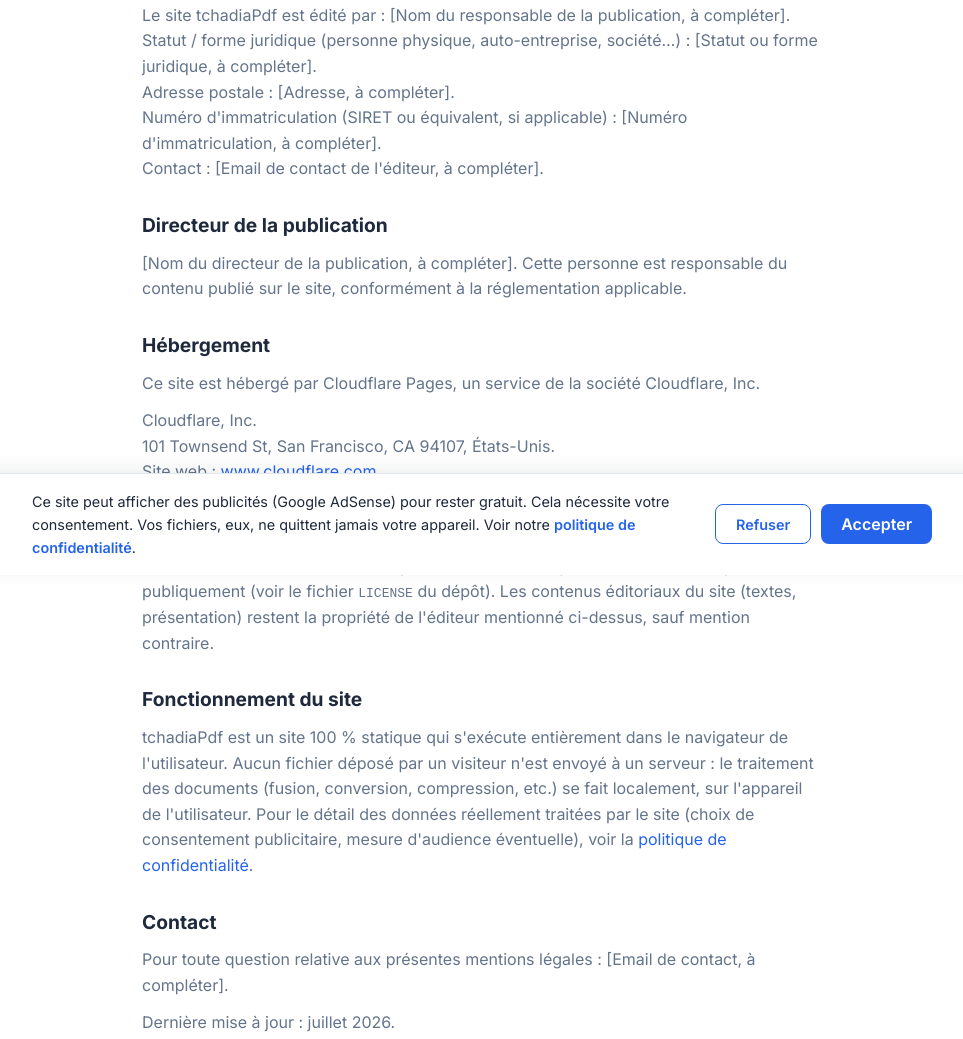
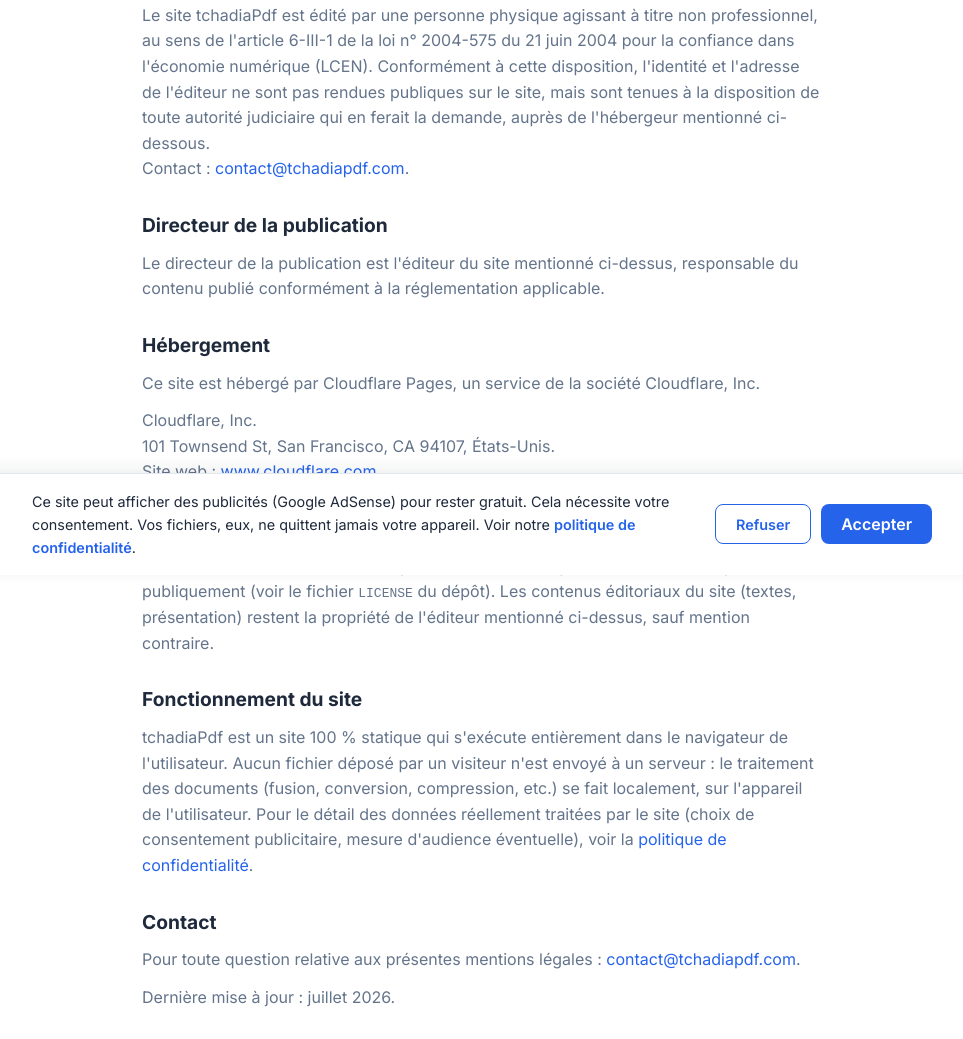
Before and after one commit to YOSO98/tchadiaPDF, a website: page mentions-legales.html in a window 1280 px wide. Shown: the part 225-1264 px from the top of the page, without its empty margins (158-1121 px from the left). Drawn offline with Linux system fonts and the light colour scheme.

Commit message:
fix: complete les mentions legales (identite editeur, LCEN art. 6-III-1)
Remplace les 5 champs '[a completer]' restants (nom, statut, adresse,
SIRET, email de contact) par la disposition legale prevue exactement
pour ce cas : editeur personne physique agissant a titre non
professionnel (LCEN art. 6-III-1), identite non rendue publique mais
tenue a la disposition de toute autorite judiciaire aupres de
l'hebergeur. Choix fait explicitement par le proprietaire du site,
apres l'avoir prevenu que la presence de publicite sur le site rend
la qualification juridique 'non professionnel' non garantie a 100% de
ma part (question de droit, pas technique) : il a choisi de proceder
avec la formule standard plutot que de rester bloque sur des
placeholders visibles publiquement.

Email de contact : contact@tchadiapdf.com (deja utilise publiquement
sur a-propos.html, pas une nouvelle information sensible).

Plus aucune occurrence de '[a completer]' sur le site (verifie par
recherche globale). npm run check-style et npm test (16/16) passent.

```diff
--- a/mentions-legales.html
+++ b/mentions-legales.html
@@ -53,17 +53,20 @@
 
   <h2>Éditeur du site</h2>
   <p>
-    Le site tchadiaPdf est édité par : [Nom du responsable de la publication, à compléter].<br>
-    Statut / forme juridique (personne physique, auto-entreprise, société…) : [Statut ou forme juridique, à compléter].<br>
-    Adresse postale : [Adresse, à compléter].<br>
-    Numéro d'immatriculation (SIRET ou équivalent, si applicable) : [Numéro d'immatriculation, à compléter].<br>
-    Contact : [Email de contact de l'éditeur, à compléter].
+    Le site tchadiaPdf est édité par une personne physique agissant à titre
+    non professionnel, au sens de l'article 6-III-1 de la loi n° 2004-575 du
+    21 juin 2004 pour la confiance dans l'économie numérique (LCEN).
+    Conformément à cette disposition, l'identité et l'adresse de l'éditeur
+    ne sont pas rendues publiques sur le site, mais sont tenues à la
+    disposition de toute autorité judiciaire qui en ferait la demande,
+    auprès de l'hébergeur mentionné ci-dessous.<br>
+    Contact : <a href="mailto:contact@tchadiapdf.com">contact@tchadiapdf.com</a>.
   </p>
 
   <h2>Directeur de la publication</h2>
   <p>
-    [Nom du directeur de la publication, à compléter]. Cette personne est
-    responsable du contenu publié sur le site, conformément à la
+    Le directeur de la publication est l'éditeur du site mentionné
+    ci-dessus, responsable du contenu publié conformément à la
     réglementation applicable.
   </p>
 
@@ -99,8 +102,8 @@
 
   <h2>Contact</h2>
   <p>
-    Pour toute question relative aux présentes mentions légales : [Email de
-    contact, à compléter].
+    Pour toute question relative aux présentes mentions légales :
+    <a href="mailto:contact@tchadiapdf.com">contact@tchadiapdf.com</a>.
   </p>
 
   <p>Dernière mise à jour : juillet 2026.</p>
```
